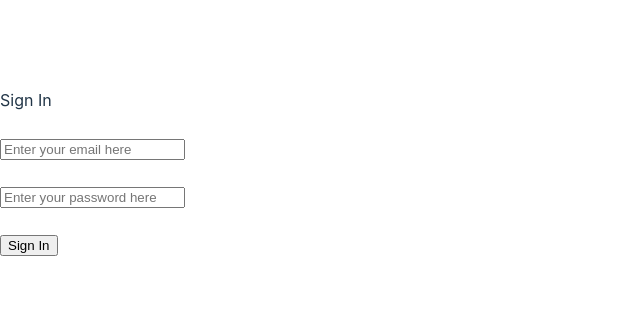
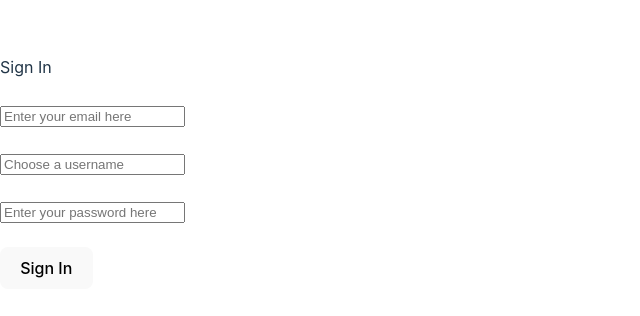
Before and after one commit to shaynlink/y-frontend-website, a React (Vite) app: page /SignIn in a window 1280 px wide. Shown: the part 228-544 px from the top of the page, without its empty margins (0-640 px from the left). Built offline with nearby package versions, Linux system fonts and the light colour scheme.

Commit message:
finish signin page

```diff
--- a/src/pages/SignIn.tsx
+++ b/src/pages/SignIn.tsx
@@ -1,72 +1,131 @@
 import { useState, useContext } from 'react';
 import { useNavigate } from 'react-router-dom';
 import { UserContext } from '../contexts/UsersContext';
-import { loginFn } from '../services/AuthService';
+import { SignInFn, checkUserExists } from '../services/AuthService';
+
+interface SignInProps {
+  email: string;
+  password: string;
+  username: string;
+  emailError: string;
+  passwordError: string;
+  usernameError: string;
+  isLoading: boolean;
+}
 
 const SignIn = () => {
   const navigate = useNavigate();
   const { setUser } = useContext(UserContext);
-  const [email, setEmail] = useState('');
-  const [password, setPassword] = useState('');
-  const [emailError, setEmailError] = useState('');
-  const [passwordError, setPasswordError] = useState('');
+  const [values, setValues] = useState<SignInProps>({
+    email: '',
+    password: '',
+    username: '',
+    emailError: '',
+    passwordError: '',
+    usernameError: '',
+    isLoading: false
+  });
 
-  const onButtonClick = () => {
-    setEmailError('');
-    setPasswordError('');
+  const handleInputChange = (e: React.ChangeEvent<HTMLInputElement>) => {
+    setValues({ ...values, [e.target.name]: e.target.value });
+  };
 
-    if ('' === email) {
-      setEmailError('Please enter your email');
-    } else if (!/^[\w-.]+@([\w-]+\.)+[\w-]{2,4}$/.test(email)) {
-      setEmailError('Please enter a valid email');
-    } else if ('' === password) {
-      setPasswordError('Please enter a password');
-    } else if (password.length < 7) {
-      setPasswordError('The password must be 8 characters or longer');
+  const validateInput = async () => {
+    let errors = { emailError: '', passwordError: '', usernameError: '' };
+    if (!values.email) {
+      errors.emailError = 'Please enter your email';
+    } else if (!/^[\w-.]+@([\w-]+\.)+[\w-]{2,4}$/.test(values.email)) {
+      errors.emailError = 'Please enter a valid email';
     } else {
-      loginFn(email, password)
-        .then((user) => {
+      const emailExists = await checkUserExists(values.email, 'email');
+      if (emailExists) {
+        errors.emailError = 'Email is already taken';
+      }
+    }
+
+    if (!values.username) {
+      errors.usernameError = 'Please enter a username';
+    } else {
+      const usernameExists = await checkUserExists(values.username, 'username');
+      if (usernameExists) {
+        errors.usernameError = 'Username is already taken';
+      }
+    }
+
+    if (!values.password) {
+      errors.passwordError = 'Please enter a password';
+    } else if (values.password.length < 7) {
+      errors.passwordError = 'The password must be 8 characters or longer';
+    }
+    return errors;
+  };
+
+  const onButtonClick = async () => {
+    const errors = await validateInput();
+    setValues({ ...values, ...errors, isLoading: true });
+
+    if (!errors.emailError && !errors.passwordError && !errors.usernameError) {
+      SignInFn(values.email, values.password, values.username)
+        .then(user => {
           if (user) {
             setUser(user);
             navigate('/');
           } else {
-            setPasswordError('Invalid credentials');
+            setValues({ ...values, passwordError: 'Invalid credentials', isLoading: false });
           }
-        }).catch(error => {
+        })
+        .catch(error => {
           console.error('Login failed:', error);
-          setPasswordError('Login failed. Please try again.');
+          setValues({ ...values, passwordError: 'Login failed. Please try again.', isLoading: false });
         });
+    } else {
+      setValues({ ...values, isLoading: false });
     }
   };
 
   return (
-    <div className={'mainContainer'}>
-      <div className={'titleContainer'}>
+    <div className="mainContainer">
+      <div className="titleContainer">
         <div>Sign In</div>
       </div>
       <br />
-      <div className={'inputContainer'}>
+      <div className="inputContainer">
         <input
-          value={email}
+          value={values.email}
+          name="email"
           placeholder="Enter your email here"
-          onChange={(e) => setEmail(e.target.value)}
-          className={'inputBox'}
+          onChange={handleInputChange}
+          className="inputBox"
         />
-        <label className="errorLabel">{emailError}</label>
+        <label className="errorLabel">{values.emailError}</label>
       </div>
       <br />
-      <div className={'inputContainer'}>
+      <div className="inputContainer">
         <input
-          value={password}
-          placeholder="Enter your password here"
-          onChange={(e) => setPassword(e.target.value)}
-          className={'inputBox'}
+          value={values.username}
+          name="username"
+          placeholder="Choose a username"
+          onChange={handleInputChange}
+          className="inputBox"
         />
-        <label className="errorLabel">{passwordError}</label>
+        <label className="errorLabel">{values.usernameError}</label>
       </div>
       <br />
-      <div className={'inputContainer'}>
-        <input className={'inputButton'} type="button" onClick={onButtonClick} value={'Sign In'} />
+      <div className="inputContainer">
+        <input
+          value={values.password}
+          name="password"
+          placeholder="Enter your password here"
+          onChange={handleInputChange}
+          className="inputBox"
+        />
+        <label className="errorLabel">{values.passwordError}</label>
+      </div>
+      <br />
+      <div className="inputContainer">
+        <button disabled={values.isLoading} className="inputButton" onClick={onButtonClick}>
+          {values.isLoading ? 'Loading...' : 'Sign In'}
+        </button>
       </div>
     </div>
   );
--- a/src/services/AuthService.ts
+++ b/src/services/AuthService.ts
@@ -21,6 +21,15 @@ export async function loginFn(email: string, password: string) {
   // axios.post('/auth/login', { body: { email, password }})
   return await fakeAxios('users', (user) => user.email === email && user.password === password);
 }
+export async function SignInFn(email: string, password: string, name: string) {
+
+  return await fakeAxios('users', (user) => user.email === email && user.password === password && user.name === name);
+}
+
+export async function checkUserExists(value: string, type: string) {
+  // axios.get(`/users?${type}=${value}`)
+  return await fakeAxios('users', (user) => user[type] === value);
+}
 export async function getUserData(userId: string) {
   // axios.get(`/users/${userId}`)
   return await fakeAxios('users', (user) => user.id === userId);
```
